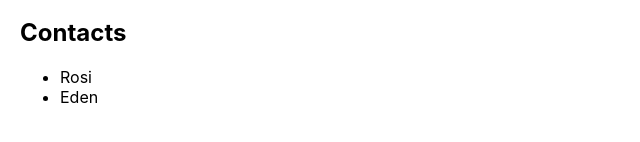
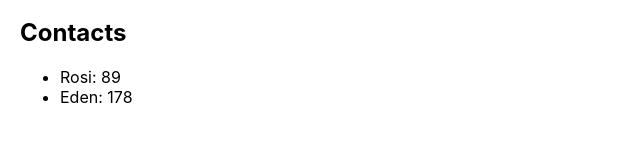
Before and after one commit to LarysaHliieva/goit-react-hw-02-phonebook, a React (Create React App) app: page / in a window 1280 px wide. Shown: the part 256-398 px from the top of the page, without its empty margins (0-640 px from the left). Built offline with nearby package versions, Linux system fonts and the light colour scheme.

Commit message:
finished 2 second

```diff
--- a/src/components/App.jsx
+++ b/src/components/App.jsx
@@ -10,11 +10,13 @@ export class App extends Component {
       {
         id: nanoid(),
         name: 'Rosi',
+        number: 111 - 11 - 11,
       },
 
       {
         id: nanoid(),
         name: 'Eden',
+        number: 222 - 22 - 22,
       },
     ],
     name: '',
@@ -24,10 +26,11 @@ export class App extends Component {
   addContact = e => {
     e.preventDefault();
 
-    const { name } = this.state;
+    const { name, number } = this.state;
     const newContact = {
       id: nanoid(),
       name,
+      number,
     };
 
     this.setState(({ contacts }) => ({
@@ -52,7 +55,7 @@ export class App extends Component {
   };
 
   render() {
-    const { contacts, name } = this.state;
+    const { contacts, name, number } = this.state;
     return (
       <div className={styles.phonebook}>
         <h2>Phonebook</h2>
@@ -76,6 +79,7 @@ export class App extends Component {
               onChange={this.hangleChange}
               type="tel"
               name="number"
+              value={number}
               pattern="\+?\d{1,4}?[-.\s]?\(?\d{1,3}?\)?[-.\s]?\d{1,4}[-.\s]?\d{1,4}[-.\s]?\d{1,9}"
               title="Phone number must be digits and can contain spaces, dashes, parentheses and can start with +"
               required
@@ -88,8 +92,10 @@ export class App extends Component {
         </form>
         <h2>Contacts</h2>
         <ul>
-          {contacts.map(({ id, name }) => (
-            <li key={id}>{name}</li>
+          {contacts.map(({ id, name, number }) => (
+            <li key={id}>
+              {name}: {number}
+            </li>
           ))}
         </ul>
       </div>
```
